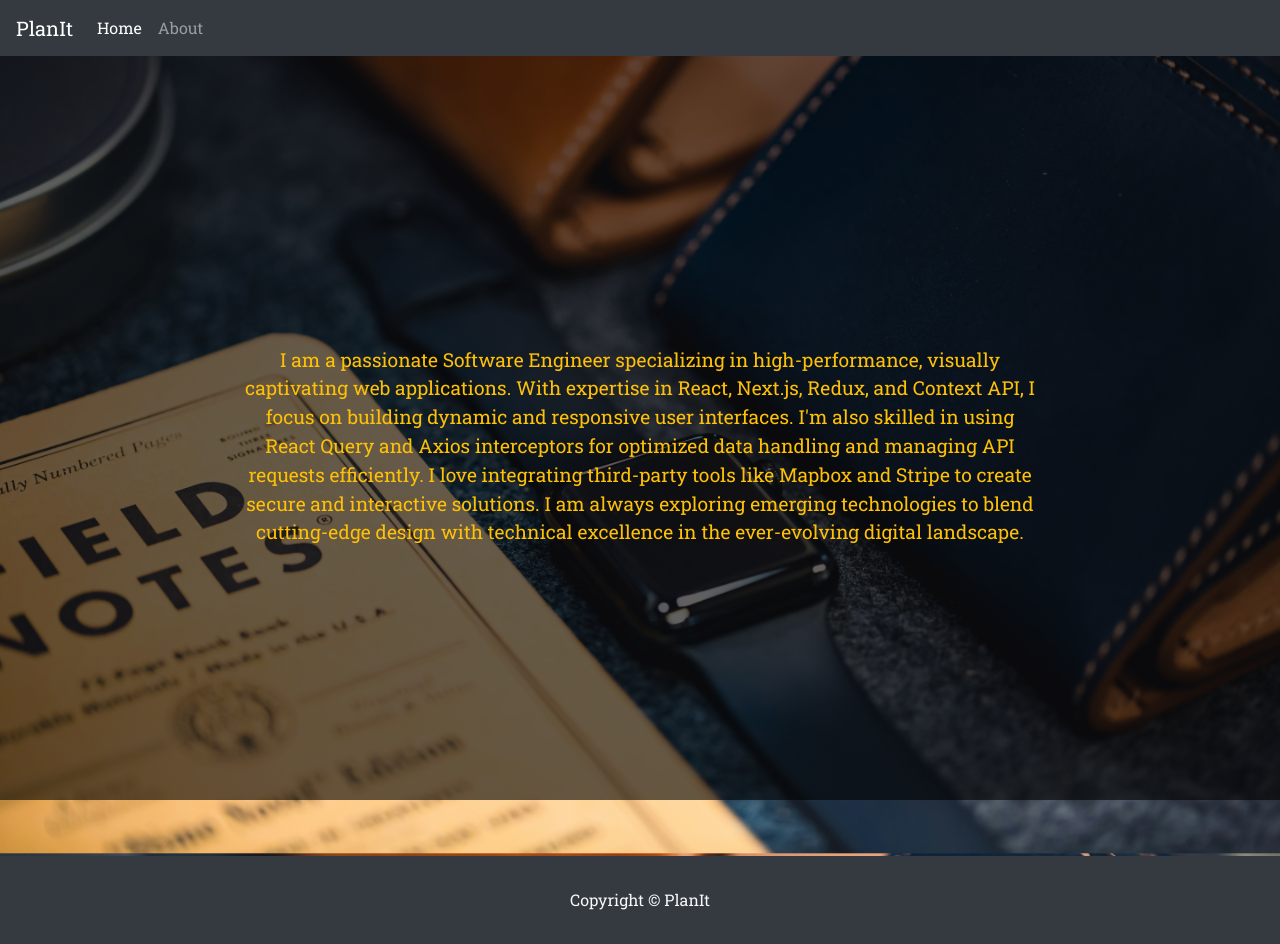
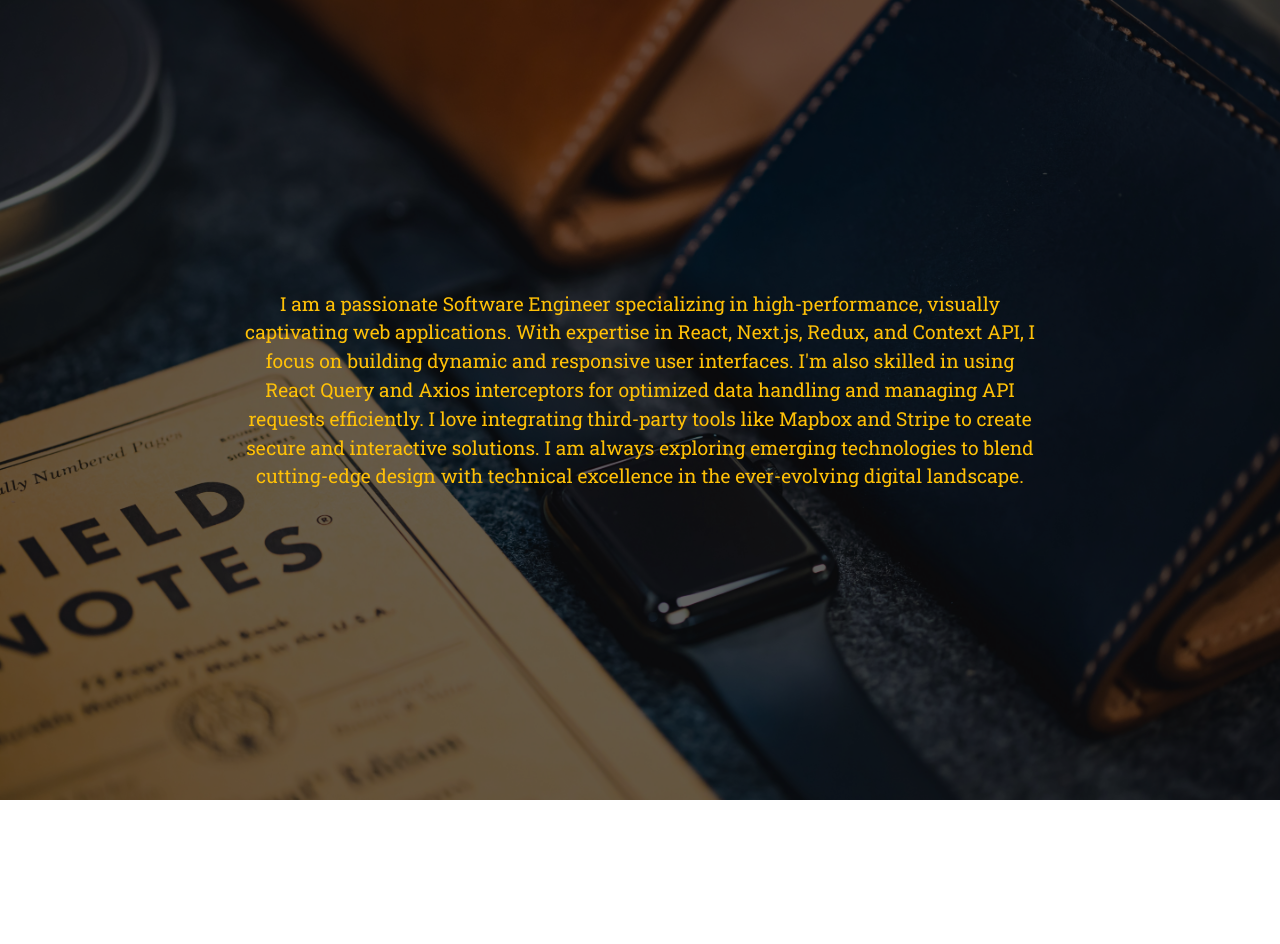
Before and after one commit to HuzaifaBinShahid/PlanIt, a React (Create React App) app: page /about in a window 1280 px wide. After the commit the page ends 800 px from the top, so only its background shows below. Built offline with nearby package versions, Linux system fonts and the light colour scheme.

Commit message:
improv: some best practices added

```diff
--- a/src/App.jsx
+++ b/src/App.jsx
@@ -1,10 +1,8 @@
-import React, { useEffect, useState } from "react";
 import { BrowserRouter as Router, Routes, Route } from "react-router-dom";
 import { message } from "antd";
 
 import About from "./Components/About";
 import Addtodo from "./Components/Addtodo";
-import Footer from "./Components/Footer";
 import Header from "./Components/Header";
 import Todos from "./Components/Todos";
 import MessageContext from "./context";
@@ -16,7 +14,7 @@ function App() {
     <MessageContext.Provider value={messageApi}>
       {contextHolder}
       <Router>
-        <Header title="PlanIt" searchBar={false} />
+        <Header />
         <Routes>
           <Route
             path="/"
@@ -29,7 +27,6 @@ function App() {
           />
           <Route path="/about" element={<About />} />
         </Routes>
-        <Footer />
       </Router>
     </MessageContext.Provider>
   );
--- a/src/Components/Addtodo.jsx
+++ b/src/Components/Addtodo.jsx
@@ -58,9 +58,8 @@ const Addtodo = () => {
           <Form className="d-flex flex-column w-50 mx-auto">
             <div className="form-group d-flex flex-column mb-3">
               <label htmlFor="title">Title</label>
-              <Field
-                name="title"
-                render={({ field }) => (
+              <Field name="title">
+                {({ field }) => (
                   <Input
                     {...field}
                     id="title"
@@ -69,7 +68,7 @@ const Addtodo = () => {
                     className="custom-input py-3 text-base rounded-md bg-transparent text-white"
                   />
                 )}
-              />
+              </Field>
               {touched.title && errors.title && (
                 <div className="text-danger small mt-1">{errors.title}</div>
               )}
@@ -77,9 +76,8 @@ const Addtodo = () => {
 
             <div className="form-group d-flex flex-column mb-3">
               <label htmlFor="description">Description</label>
-              <Field
-                name="description"
-                render={({ field }) => (
+              <Field name="description">
+                {({ field }) => (
                   <Input
                     {...field}
                     id="description"
@@ -87,9 +85,8 @@ const Addtodo = () => {
                     disabled={addingTodo}
                     className="custom-input py-3 text-base rounded-md bg-transparent text-white"
                   />
-
                 )}
-              />
+              </Field>
               {touched.description && errors.description && (
                 <div className="text-danger small mt-1">
                   {errors.description}
@@ -97,11 +94,7 @@ const Addtodo = () => {
               )}
             </div>
 
-            <Button
-              className="w-25 mx-auto"
-              type="primary"
-              htmlType="submit"
-            >
+            <Button className="w-25 mx-auto" type="primary" htmlType="submit">
               {addingTodo ? "Adding..." : "Add a Task"}
             </Button>
           </Form>
--- a/src/Components/Footer.jsx
+++ /dev/null
@@ -1,17 +0,0 @@
-import React from "react";
-
-const Footer = () => {
-  let footerStyle = {
-    position: "relative",
-    width: "100%",
-    top: "120%",
-  };
-
-  return (
-    <footer className="bg-dark text-light py-3" style={footerStyle}>
-      <p className="text-center my-3">Copyright &copy; PlanIt</p>
-    </footer>
-  );
-};
-
-export default Footer;
--- a/src/Components/Header.jsx
+++ b/src/Components/Header.jsx
@@ -1,54 +1,7 @@
-import PropTypes from "prop-types";
 import React from "react";
 
-import { Link } from "react-router-dom";
-
-const Header = (props) => {
-  return (
-    <div>
-      <nav className="navbar navbar-expand-lg navbar-dark bg-dark">
-        <Link className="navbar-brand" to="/">
-          {props.title}
-        </Link>
-        <button
-          className="navbar-toggler"
-          type="button"
-          data-toggle="collapse"
-          data-target="#navbarSupportedContent"
-          aria-controls="navbarSupportedContent"
-          aria-expanded="false"
-          aria-label="Toggle navigation"
-        >
-          <span className="navbar-toggler-icon"></span>
-        </button>
-
-        <div className="collapse navbar-collapse" id="navbarSupportedContent">
-          <ul className="navbar-nav mr-auto">
-            <li className="nav-item active">
-              <Link className="nav-link" to="/">
-                Home <span className="sr-only">(current)</span>
-              </Link>
-            </li>
-            <li className="nav-item">
-              <Link className="nav-link" to="/about">
-                About
-              </Link>
-            </li>
-          </ul>
-        </div>
-      </nav>
-    </div>
-  );
+const Header = () => {
+  return <div></div>;
 };
 
 export default Header;
-
-Header.defaultProps = {
-  title: "Your title here",
-  //searchBar: true
-};
-
-Header.propTypes = {
-  title: PropTypes.string,
-  searchBar: PropTypes.bool.isRequired,
-};
--- a/src/Components/Modals/EditModal/index.jsx
+++ b/src/Components/Modals/EditModal/index.jsx
@@ -14,7 +14,7 @@ const EditModal = ({
     return (
         <Modal
         title="Edit Todos"
-        visible={isModalVisible}
+        open={isModalVisible}
         onOk={handleEdit}
         onCancel={handleCancel}
         confirmLoading={isEditing}
--- a/src/Components/Todos.jsx
+++ b/src/Components/Todos.jsx
@@ -50,7 +50,7 @@ const Todos = () => {
 
   return (
     <>
-      <h3 class="my-3 text-center">Todos List</h3>
+      <h3 className="my-3 text-center">Todos List</h3>
       <div className="container my-3 " style={myStyle}>
         <div className="w-25 mx-auto my-5">
           <Space direction="vertical">
@@ -97,7 +97,7 @@ const Todos = () => {
             TodosList?.length > 0 &&
             TodosList.map((todo) => {
               return (
-                <div className="col-md-4 mb-4" key={todo.sno}>
+                <div className="col-md-4 mb-4" key={todo._id}>
                   <TodoItem todo={todo} />
                 </div>
               );
```
Lines whose indentation alone changed are shown as unchanged.
